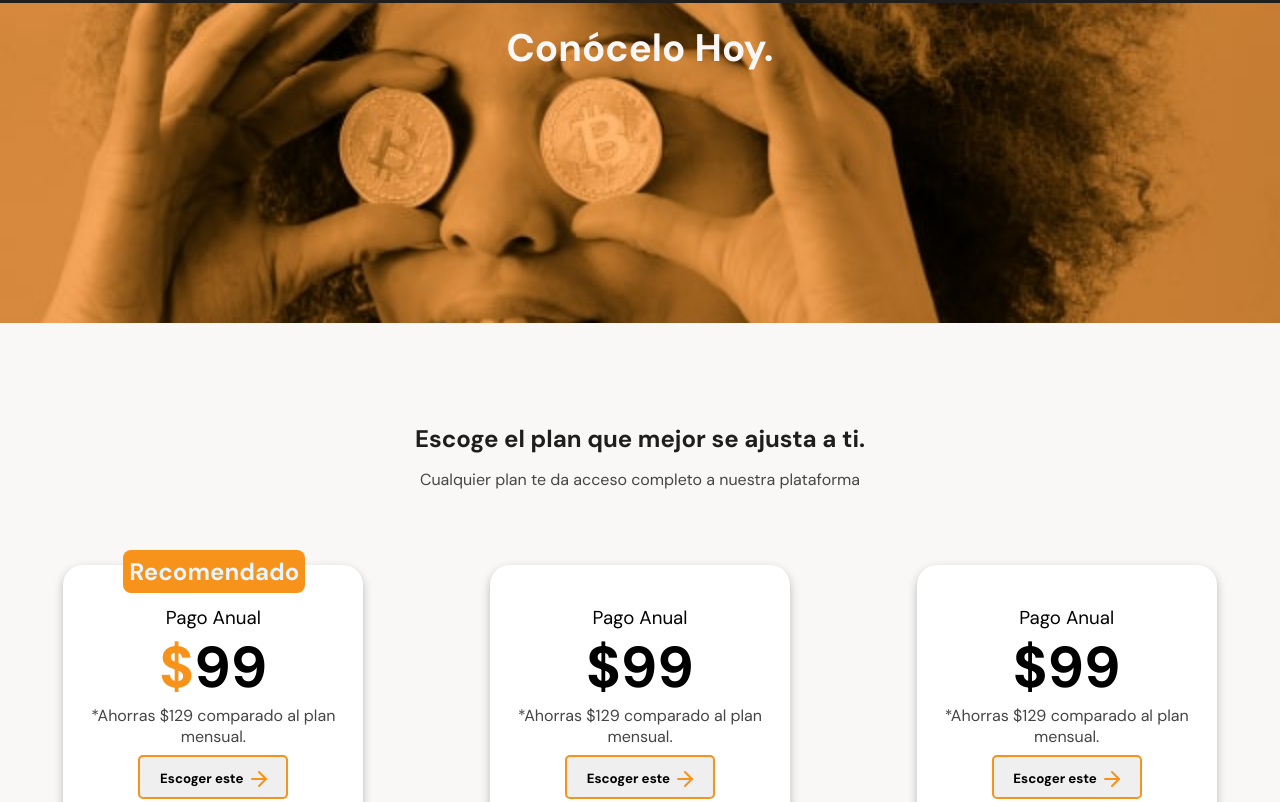
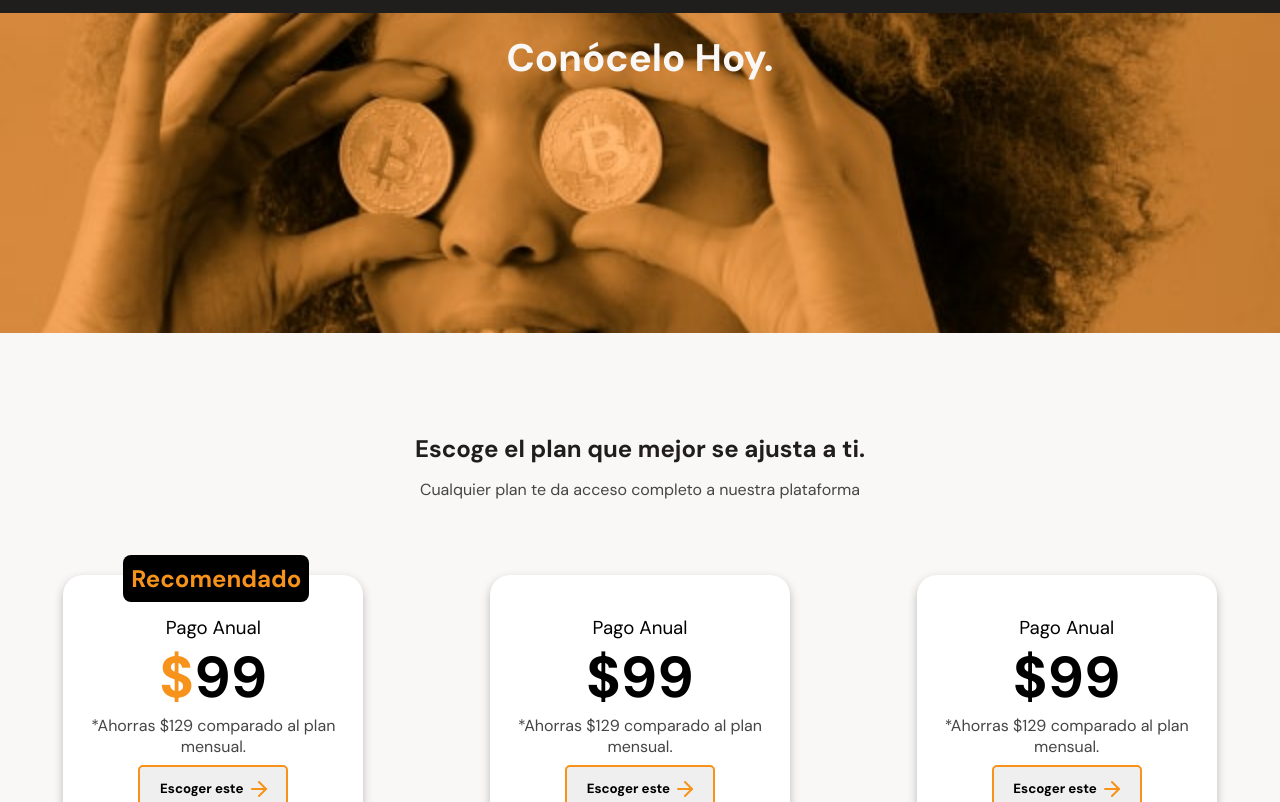
Before and after one commit to DesignIvanX/BatataBit, a plain HTML site: page index.html in a window 1280 px wide. Shown: the part 1778-2580 px from the top of the page. Drawn offline with Linux system fonts and the light colour scheme.

Commit message:
BatataBit v1.1

```diff
--- a/css/style.css
+++ b/css/style.css
@@ -129,6 +129,9 @@ header{
 }
 .main-currency-table > p{
   color: var(--bitcoin-orange);
+  background-color: var(--grey);
+  border-radius: 10px;
+  padding: 5px;
   font-weight: bold;
   text-align: center;
   font-size: 2.2rem;
@@ -232,7 +235,7 @@ header{
   padding: .3em 0;
 }
 .main-card--content .box-content p{
-  color: #acabab;
+  color: #a0a0a0;
 }
 /* END CONTENT PRODUCT */
 /* CONTENT IMG */
@@ -302,12 +305,12 @@ header{
 }
 .plans-content--card > p{
   position: absolute;
-  top: -15px;
+  top: -20px;
   left: calc(50% - 90px);
-  background-color: var(--bitcoin-orange);
-  padding: 6px;
+  background-color: var(--grey);
+  padding: 8px;
   border-radius: 8px;
-  color: #e7f5ff;
+  color: var(--bitcoin-orange);
   font-size: 1.5rem;
   font-weight: bold;
 }
```
